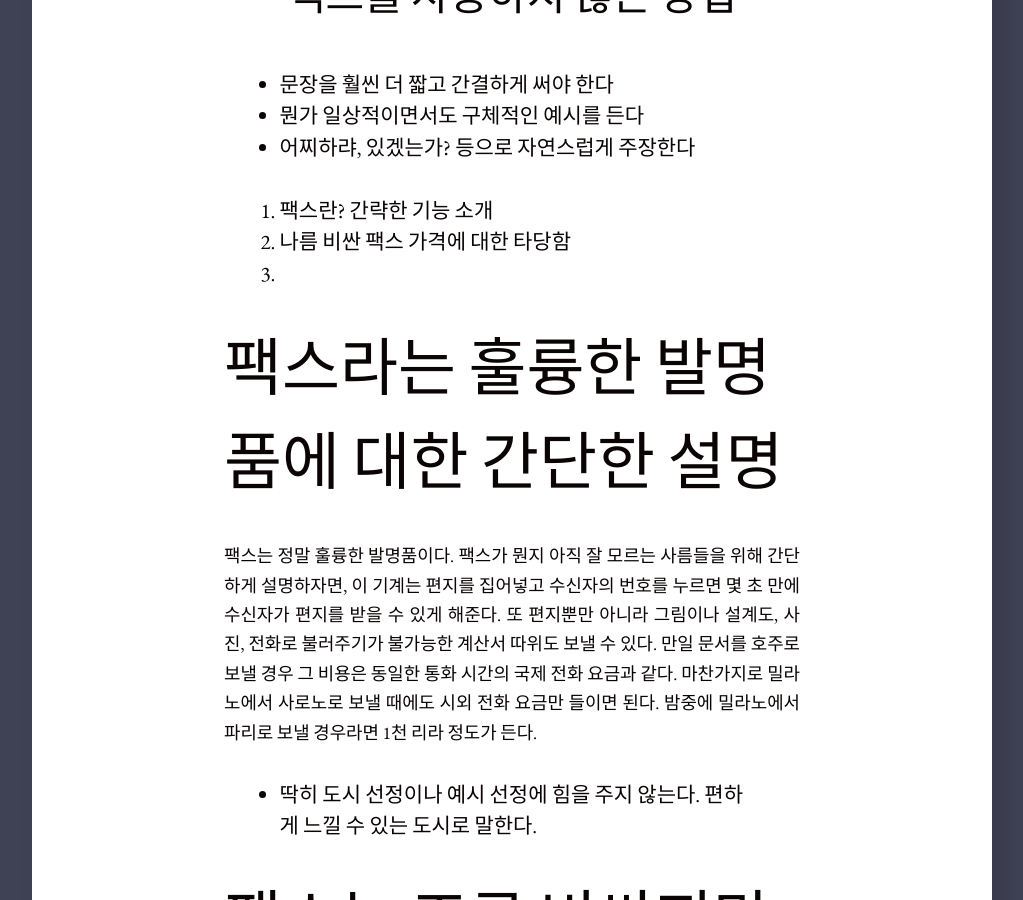
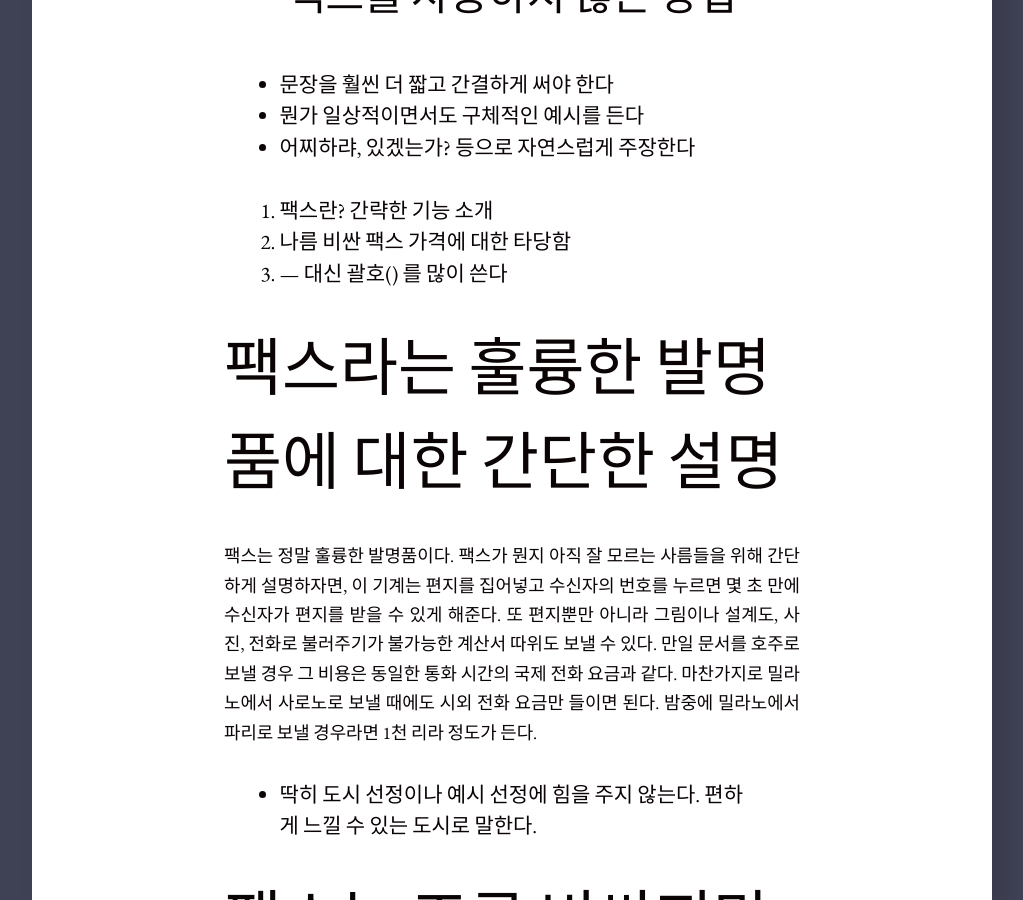
Before and after one commit to grsdij/grsdij, a Jekyll site: the page built from analysis/세상의 바보들에게 웃으면서 화내는 방법.md, in a window 1280 px wide and 900 px high, scrolled down 482 px. Shown: the whole window, without its empty margins (128-1151 px from the left). Built offline with Jekyll 4.4.1, drawn with Linux system fonts in a browser that asks for light colours; our own code applies the rules of GitHub Pages for plain Markdown files.

Commit message:
Update 세상의 바보들에게 웃으면서 화내는 방법.md

```diff
--- a/analysis/세상의 바보들에게 웃으면서 화내는 방법.md
+++ b/analysis/세상의 바보들에게 웃으면서 화내는 방법.md
@@ -6,7 +6,7 @@
 
 1. 팩스란? 간략한 기능 소개
 2. 나름 비싼 팩스 가격에 대한 타당함
-3.
+3. --- 대신 괄호() 를 많이 쓴다
 
 # 팩스라는 훌륭한 발명품에 대한 간단한 설명
 팩스는 정말 훌륭한 발명품이다.
```
